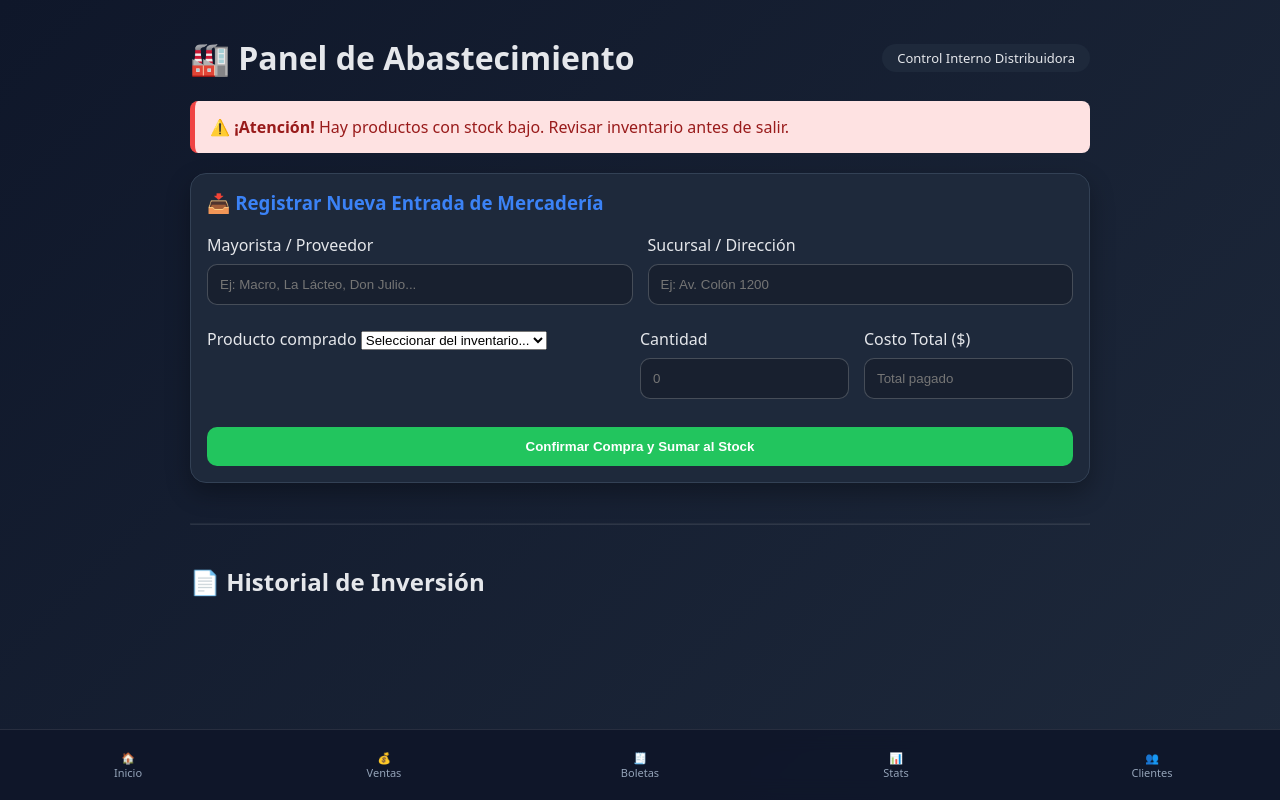
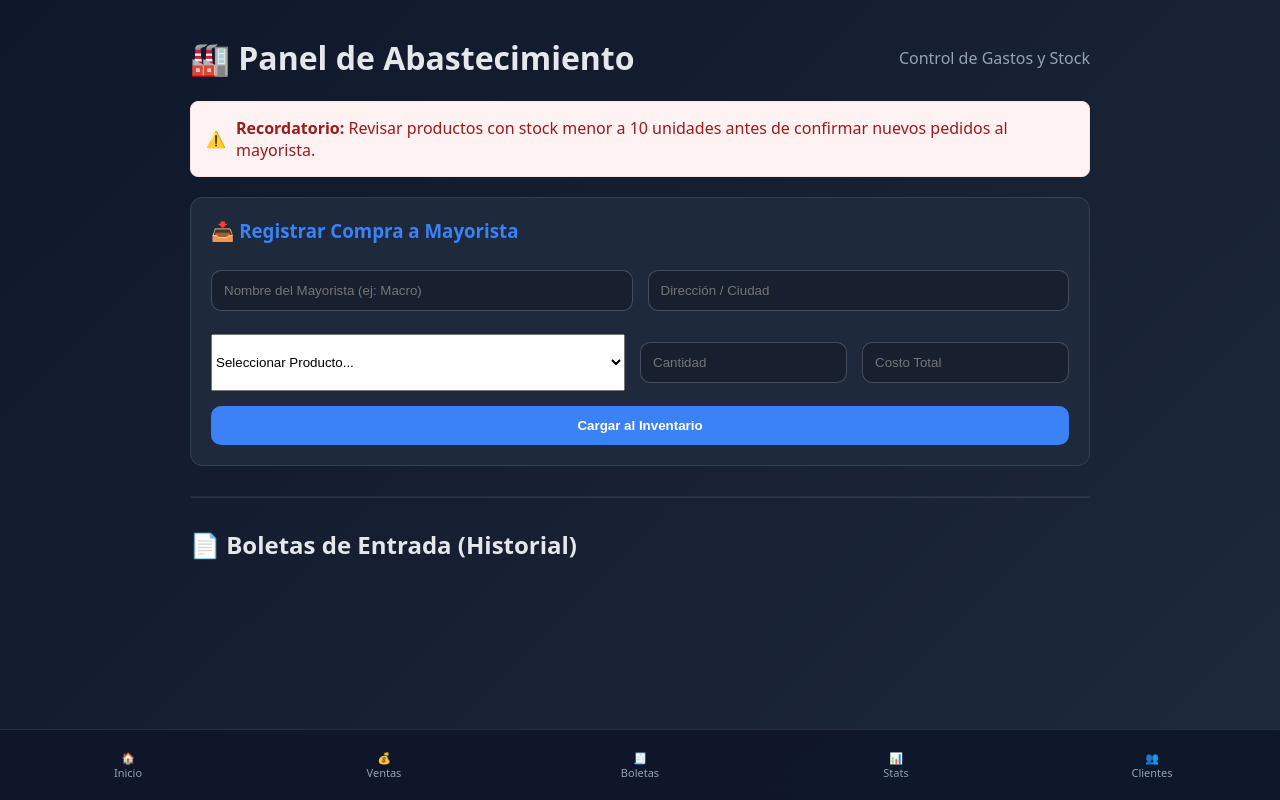
Before and after one commit to nicomartinezytm-pixel/distribuidora, a Flask app: page /compras in a window 1280 px wide. Run offline with Flask 3, Linux system fonts and the light colour scheme; data that the repository does not hold is empty.

Commit message:
Update compras.html

```diff
--- a/templates/compras.html
+++ b/templates/compras.html
@@ -2,95 +2,70 @@
 {% block content %}
 
 <style>
-    .stats-compras { display: grid; grid-template-columns: repeat(auto-fit, minmax(200px, 1fr)); gap: 15px; margin-bottom: 25px; }
-    .alerta-stock { background: #fee2e2; border-left: 5px solid #ef4444; color: #991b1b; padding: 15px; border-radius: 8px; margin-bottom: 20px; }
-    .badge-costo { background: #334155; color: #f1f5f9; padding: 2px 8px; border-radius: 4px; font-size: 12px; }
-    .card-compra { border-left: 4px solid #3b82f6; transition: 0.3s; }
-    .card-compra:hover { transform: scale(1.02); }
+    .alerta-stock { background: #fef2f2; border: 1px solid #fee2e2; color: #991b1b; padding: 15px; border-radius: 8px; margin-bottom: 20px; display: flex; align-items: center; gap: 10px; }
+    .card-compra { border-left: 4px solid #3b82f6; position: relative; }
+    .badge-unitario { background: #1e293b; color: #3b82f6; padding: 4px 8px; border-radius: 6px; font-size: 12px; font-weight: bold; }
+    .form-compras { background: #1e293b; padding: 20px; border-radius: 12px; border: 1px solid #334155; margin-bottom: 30px; }
 </style>
 
 <div style="display: flex; justify-content: space-between; align-items: center;">
     <h1>🏭 Panel de Abastecimiento</h1>
-    <span style="background: #1e293b; padding: 5px 15px; border-radius: 20px; font-size: 13px;">Control Interno Distribuidora</span>
+    <span style="color: #94a3b8;">Control de Gastos y Stock</span>
 </div>
 
-<!-- 1. ALERTAS INGENIOSAS (PRODUCTOS POR AGOTARSE) -->
-<div id="alertasContainer">
-    <!-- Se puede filtrar vía Python o JS, aquí mostramos una lógica simple -->
+<!-- ALERTAS DE STOCK BAJO -->
 <div class="alerta-stock">
-        <strong>⚠️ ¡Atención!</strong> Hay productos con stock bajo. Revisar inventario antes de salir.
-    </div>
+    <span>⚠️</span>
+    <span><strong>Recordatorio:</strong> Revisar productos con stock menor a 10 unidades antes de confirmar nuevos pedidos al mayorista.</span>
 </div>
 
-<!-- 2. REGISTRO DE COMPRA PROFESIONAL -->
-<div class="card" style="background: #1e293b; border: 1px solid #334155;">
-    <h3 style="margin-top: 0; color: #3b82f6;">📥 Registrar Nueva Entrada de Mercadería</h3>
+<!-- FORMULARIO DE CARGA -->
+<div class="form-compras">
+    <h3 style="margin-top: 0; color: #3b82f6;">📥 Registrar Compra a Mayorista</h3>
     <form action="/agregar_compra" method="POST">
         <div style="display: grid; grid-template-columns: 1fr 1fr; gap: 15px; margin-bottom: 15px;">
-            <div>
-                <label>Mayorista / Proveedor</label>
-                <input type="text" name="lugar" placeholder="Ej: Macro, La Lácteo, Don Julio..." required>
+            <input type="text" name="lugar" placeholder="Nombre del Mayorista (ej: Macro)" required>
+            <input type="text" name="direccion" placeholder="Dirección / Ciudad">
         </div>
-            <div>
-                <label>Sucursal / Dirección</label>
-                <input type="text" name="direccion" placeholder="Ej: Av. Colón 1200">
-            </div>
-        </div>
-
         <div style="display: grid; grid-template-columns: 2fr 1fr 1fr; gap: 15px;">
-            <div>
-                <label>Producto comprado</label>
             <select name="producto" required>
-                    <option value="">Seleccionar del inventario...</option>
+                <option value="">Seleccionar Producto...</option>
                 {% for p in productos %}
                 <option value="{{ p.nombre }}">{{ p.nombre }} (Stock actual: {{ p.stock }})</option>
                 {% endfor %}
             </select>
+            <input type="number" name="cantidad" placeholder="Cantidad" required>
+            <input type="number" step="0.01" name="total" placeholder="Costo Total" required>
         </div>
-            <div>
-                <label>Cantidad</label>
-                <input type="number" name="cantidad" placeholder="0" required>
-            </div>
-            <div>
-                <label>Costo Total ($)</label>
-                <input type="number" step="0.01" name="total" placeholder="Total pagado" required>
-            </div>
-        </div>
-        <button type="submit" style="background: #22c55e; width: 100%; margin-top: 20px; font-weight: bold; padding: 12px;">
-            Confirmar Compra y Sumar al Stock
+        <button type="submit" style="background: #3b82f6; width: 100%; margin-top: 15px; font-weight: bold; padding: 12px;">
+            Cargar al Inventario
         </button>
     </form>
 </div>
 
-<hr style="margin: 40px 0; opacity: 0.1;">
+<hr style="opacity: 0.1; margin: 30px 0;">
 
-<!-- 3. LISTADO DE BOLETAS DE COMPRA -->
-<h2>📄 Historial de Inversión</h2>
+<h2>📄 Boletas de Entrada (Historial)</h2>
 <div class="grid-productos">
     {% for h in historial %}
     <div class="card card-compra">
-        <div style="display: flex; justify-content: space-between; align-items: flex-start;">
-            <div>
+        <div style="display: flex; justify-content: space-between;">
             <small style="color: #64748b;">{{ h.fecha }}</small>
-                <h3 style="margin: 5px 0;">{{ h.lugar }}</h3>
+            <a href="/eliminar_compra/{{ h.id }}" onclick="return confirm('¿Anular compra? Se restará el stock.')" style="text-decoration: none;">❌</a>
         </div>
-            <a href="/eliminar_compra/{{ h.id }}" onclick="return confirm('¿Anular compra? Esto restará el stock cargado.')" title="Anular">
-                ❌
-            </a>
+        <h3 style="margin: 10px 0 5px 0;">{{ h.lugar }}</h3>
+        <p style="font-size: 12px; color: #64748b; margin-bottom: 15px;">📍 {{ h.direccion }}</p>
+
+        <div style="background: rgba(255,255,255,0.03); padding: 10px; border-radius: 8px;">
+            <div style="display: flex; justify-content: space-between; align-items: center;">
+                <b>{{ h.producto }}</b>
+                <span style="font-size: 14px;">Cant: {{ h.cantidad }}</span>
             </div>
-
-        <div style="margin: 15px 0; padding: 10px; background: rgba(255,255,255,0.03); border-radius: 8px;">
-            <div style="display: flex; justify-content: space-between;">
-                <b>{{ h.producto }}</b>
-                <span>x{{ h.cantidad }}</span>
-            </div>
-            <div style="display: flex; justify-content: space-between; margin-top: 5px;">
-                <span class="badge-costo">Costo p/ unidad: ${{ (h.total / h.cantidad)|round(2) }}</span>
-                <b style="color: #22c55e;">${{ h.total }}</b>
+            <div style="display: flex; justify-content: space-between; align-items: center; margin-top: 10px;">
+                <span class="badge-unitario">Costo x Unidad: ${{ (h.total / h.cantidad)|round(2) }}</span>
+                <b style="color: #22c55e; font-size: 18px;">${{ h.total }}</b>
             </div>
         </div>
-
-        <p style="font-size: 12px; color: #64748b; margin: 0;">📍 {{ h.direccion if h.direccion else 'Sin dirección' }}</p>
     </div>
     {% endfor %}
 </div>
```
Lines whose indentation alone changed are shown as unchanged.
